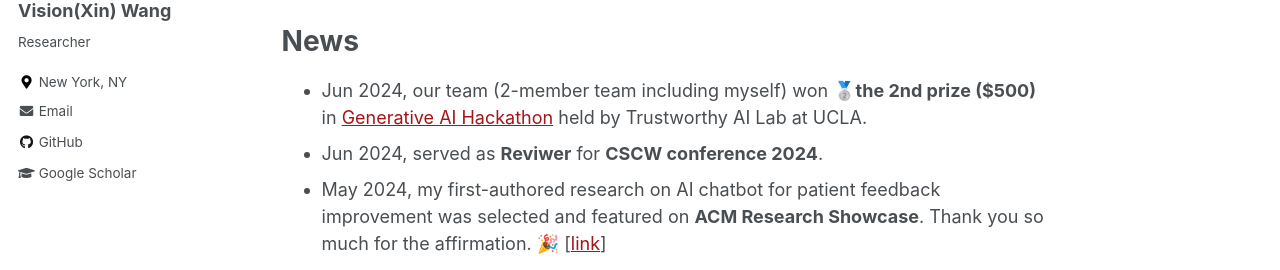
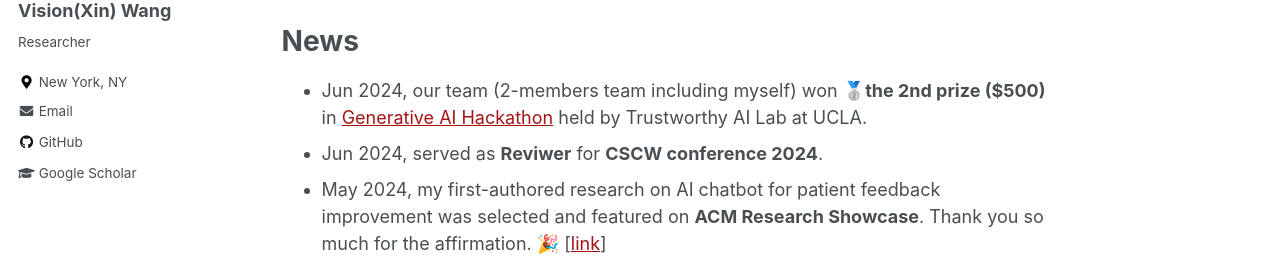
Before and after one commit to xin-wang-kr/xin-wang-kr.github.io, a Jekyll site: the page built from _pages/about.md, in a window 1280 px wide and 900 px high, scrolled down 724 px. Shown: the part 180-450 px from the top of the window. Built offline with Jekyll 4.4.1, drawn with Linux system fonts in a browser that asks for light colours.

Commit message:
Update about.md

```diff
--- a/_pages/about.md
+++ b/_pages/about.md
@@ -28,7 +28,7 @@
 As an Instructor at [GEC academy](https://www.gecacademy.com/), I have taught Academic Writing course for [AI HUB](https://www.gecacademy.com/ai-hub) and Intro to Java course for general class in undergraduate and graduate levels.
 
 # News
-* Jun 2024, our team (2-member team including myself) won 🥈__the 2nd prize ($500)__ in [Generative AI Hackathon](https://dorahacks.io/hackathon/trustworthy-ai-gesucla/detail#ges-x-trustworthy-ai-lab-hackathon-background) held by Trustworthy AI Lab at UCLA.
+* Jun 2024, our team (2-members team including myself) won 🥈__the 2nd prize ($500)__ in [Generative AI Hackathon](https://dorahacks.io/hackathon/trustworthy-ai-gesucla/detail#ges-x-trustworthy-ai-lab-hackathon-background) held by Trustworthy AI Lab at UCLA.
 * Jun 2024, served as __Reviwer__ for __CSCW conference 2024__.
 * May 2024, my first-authored research on AI chatbot for patient feedback improvement was selected and featured on __ACM Research Showcase__. Thank you so much for the affirmation. 🎉 [[link](https://www.growkudos.com/publications/10.1145%252F3613905.3637149/reader)]
 * May 2024, extended version of user trust modeling work was accepted by __CUI conference 2024__ as a poster paper.
```
